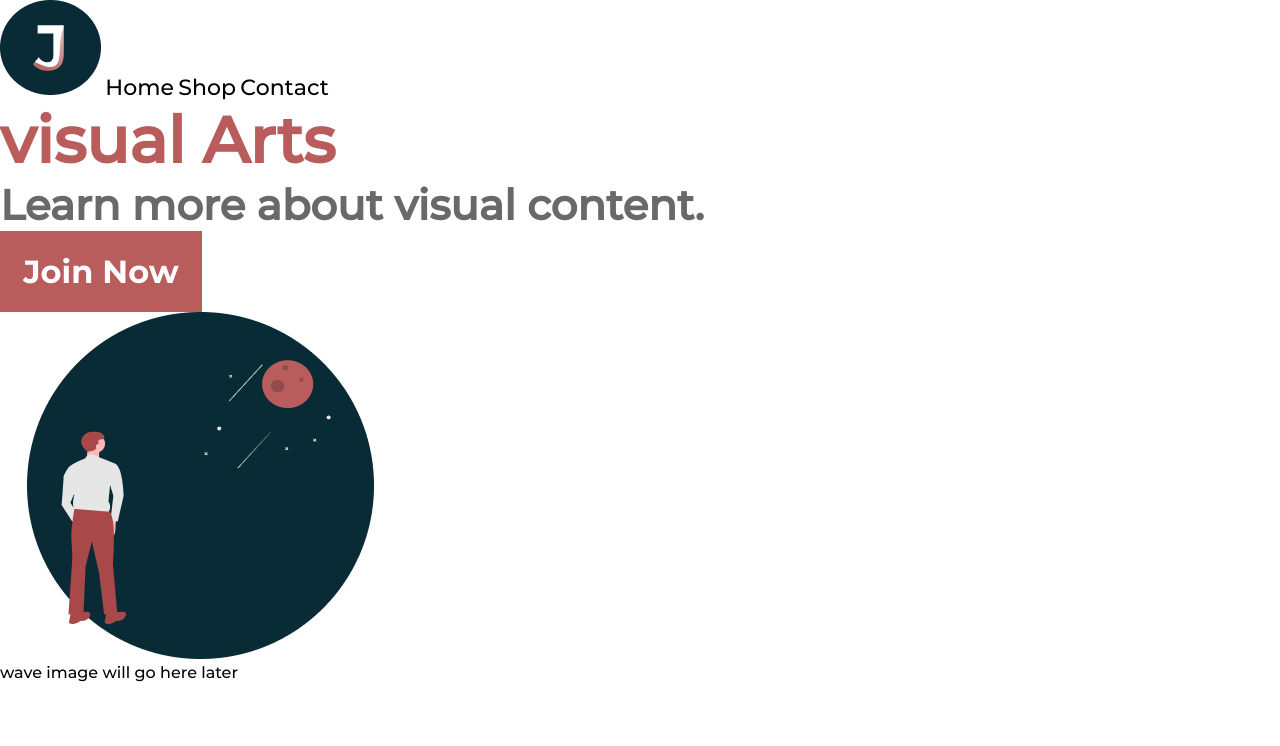
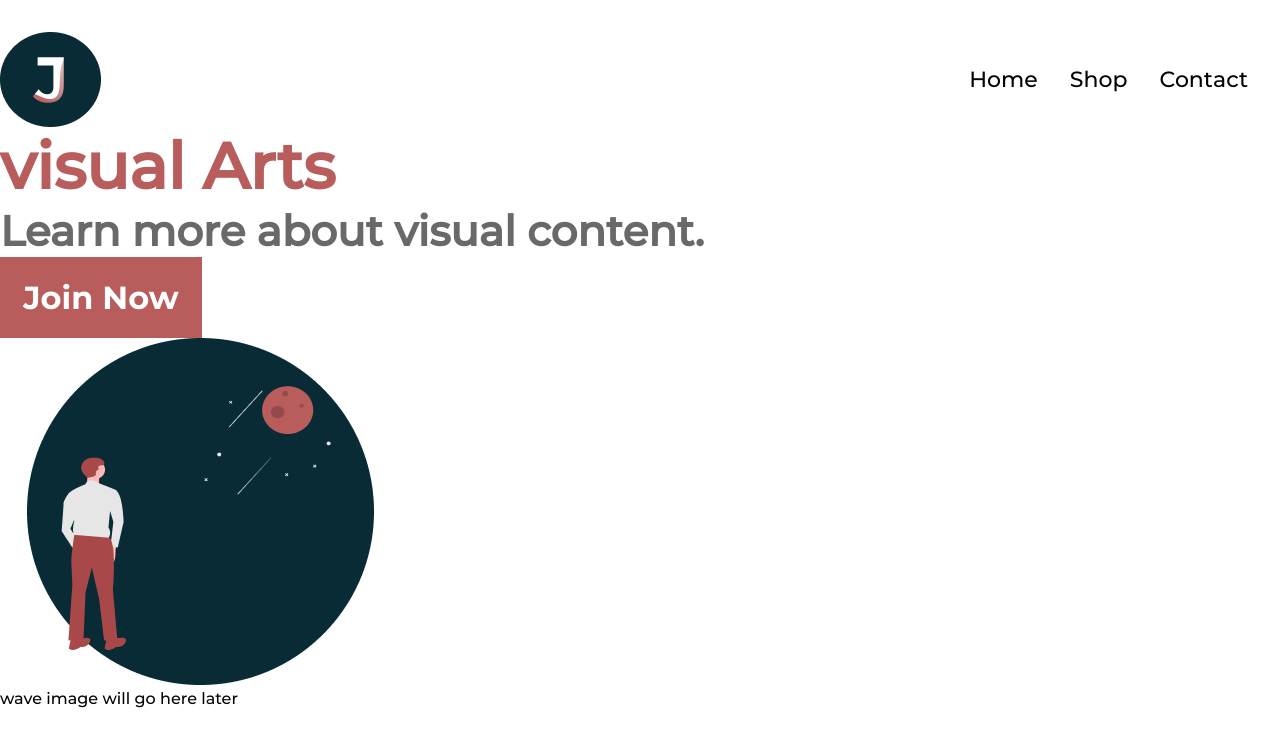
Before and after one commit to janva/learningui, a plain HTML site: page index.html in a window 1280 px wide. Drawn offline with Linux system fonts and the light colour scheme.

Commit message:
Align items in header.

```diff
--- a/index.html
+++ b/index.html
@@ -7,13 +7,13 @@
     <link rel="stylesheet" href="styles/main.css" />
   </head>
   <body>
-    <div class="landing_page">
+    <div class="landing-page">
       <header class="landing-header">
+        <img src="img/logo.png" alt="logo" class="logo" />
         <nav class="menu">
-          <img src="img/logo.png" alt="logo" />
-          <span><a href="" class="nav-link">Home</a></span>
-          <span><a href="" class="nav-link">Shop</a></span>
-          <span><a href="" class="nav-link">Contact</a></span>
+          <span class="menu-item"><a href="" class="nav-link">Home</a></span>
+          <span class="menu-item"><a href="" class="nav-link">Shop</a></span>
+          <span class="menu-item"><a href="" class="nav-link">Contact</a></span>
         </nav>
       </header>
       <main>
--- a/styles/main.css
+++ b/styles/main.css
@@ -25,7 +25,26 @@
 body {
   font-family: montMedium;
 }
+.landing-page {
+  margin-top: 2rem;
+}
+.landing-header {
+  display: flex;
+  align-items: center;
+  width: 100%;
+}
+.logo {
+  justify-content: flex-start;
+}
+.menu {
+  display: flex;
+  justify-content: right;
+  flex: 100%;
+}
 
+.menu-item {
+  margin-right: 2rem;
+}
 .nav-link {
   text-decoration: none;
   font-size: 22px;
```
